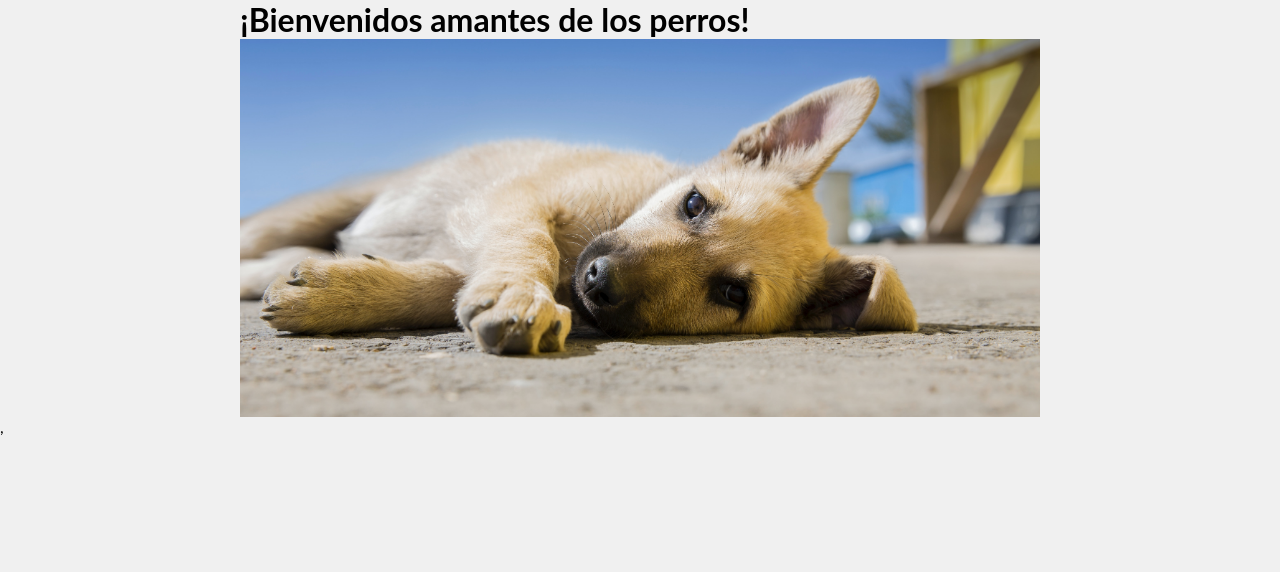
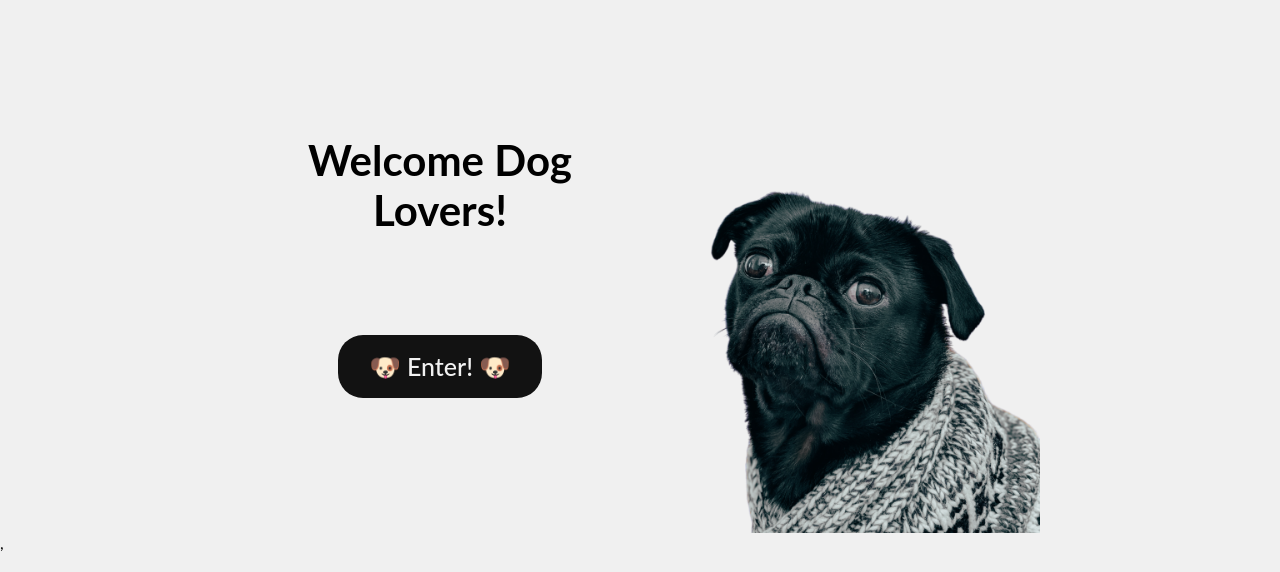
Before and after one commit to NGSalvo/soyhenry-pi, a React (Vite) app in the folder client/: page / in a window 1280 px wide. Shown: the top 572 px of the page. Built offline with nearby package versions, Linux system fonts and the light colour scheme; no server answers.

Commit message:
style: landing page

```diff
--- a/client/src/components/LandingPage/LandingPage.jsx
+++ b/client/src/components/LandingPage/LandingPage.jsx
@@ -2,19 +2,21 @@ import style from './LandingPage.module.css';
 
 import { Link } from "react-router-dom";
 
-import dogImage from '@assets/images/stas-svechnikov-rEgveRa_5ds-unsplash.jpg';
+import dogImage from '@assets/images/charlesdeluvio-Mv9hjnEUHR4-unsplash.png';
 
 // TODO: Lo del mensaje en la landing page
 
 export const LandingPage = () => {
   return (
     <div className={style.container}>
-      <h1>¡Bienvenidos amantes de los perros!</h1>{/* Poner este mensaje dentro de la foto y que desaaparezca cuando hover */}
-      <img src={dogImage} alt="Perro tirado en el suelo"/>
-      <div className={style.overlay}>
+      <div className={style.content}>
+        <h1>Welcome Dog Lovers!</h1>
         <Link to={`/home`}>
-          <button className={style['place-at']}>🐶 ¡Ver MAS! 🐶</button>
+          <button className={style.btn}>🐶 Enter! 🐶</button>
         </Link>
+      </div>
+      <div className={style["image-width"]}>
+        <img src={dogImage} alt="pug with scarf"/>
       </div>
     </div>
   )
--- a/client/src/components/LandingPage/LandingPage.module.css
+++ b/client/src/components/LandingPage/LandingPage.module.css
@@ -1,21 +1,54 @@
 .container {
-  position: relative;
+  display: flex;
+  /* flex-direction: row; */
+  /* position: relative; */
+  align-items: center;
+  justify-content: center;
 }
 
-.place-at {
-  position: absolute;
-  left: 41%;
-  top: 80%;
+.content {
+  /* display: flex;
+  flex-direction: column;
+  align-items: center; */
+  text-align: center;
+  flex: 1;
 }
 
-.overlay {
-  position: absolute;
-  background: rgba(57, 57, 57, 0.5);
-  inset: 0;
-  transform: scale(0);
-  transition: all .3s ease-in-out;
+.content h1 {
+  font-size: 42px;
+  margin-bottom: 100px;
 }
 
-.container:hover .overlay{
-  transform: scale(1);
+.image-width {
+  /* max-width: 840px;
+  height: auto; */
+  flex: 1;
+  text-align: center;
+  max-height: 100vh;
+  position: relative;
+  overflow: hidden;
 }
+
+.image-width img {
+  /* width: 100%;
+  height: auto;
+  object-fit: contain;
+  object-position: right; */
+  max-width: 100%;
+  max-height: 100%;
+  object-fit: contain;
+}
+
+.btn {
+  background-color: hsl(0 0% 7%);
+  color: hsl(0 0% 95%);
+  border-radius: 25px;
+  transition: .3s all ease-in-out;
+  font-size: 25px;
+  cursor: pointer;
+}
+
+.btn:hover {
+  color: hsl(0 0% 7%);
+  background-color: hsl(0 0% 95%);
+}
```
